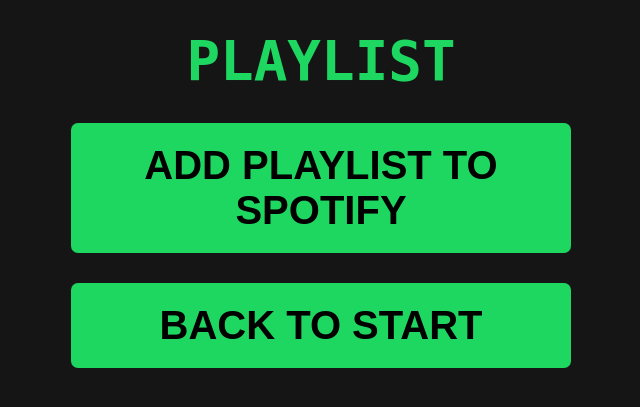
After one commit to oriodev/musicbox, a Flask app: page /playlist in a window 1280 px wide. The commit adds this page. Shown: the top 407 px of the page, without its empty margins (319-959 px from the left). Run offline with Flask 3, Linux system fonts and the light colour scheme; parts of the project's set-up code (start-up, migrations or seed data) failed here and were passed over.

Commit message:
generates a list of top songs from each selected artist rec and compiles them into a playlist that is added to the user's spotify account

```diff
--- a/app.py
+++ b/app.py
@@ -1,5 +1,6 @@
 from flask import Flask, render_template, request, redirect, session, flash
 from main import get_all_related_artists, get_artist_id, get_artist, is_artist_in_list
+from main import choose_songs_to_add_to_playlist, add_songs_to_playlist, make_playlist
 
 app = Flask(__name__)
 app.secret_key = b'_5#y2L"F4Q8z\n\xec]/'
@@ -52,7 +53,7 @@
                 flash("artists must be unique")
                 return redirect("/")
 
-        # GET 5 ARTIST RECOMMENDATIONS FROM LIST OF ARTISTS
+        # GET ARTIST RECOMMENDATIONS FROM LIST OF ARTISTS
 
         artist_recs = get_all_related_artists(inputted_artists, num_of_recs)
         session['artist_recs'] = artist_recs
@@ -69,3 +70,17 @@
         return render_template('results.html', artist_recs=artist_recs)
     if request.method == "POST":
         return redirect("/")
+
+@app.route("/playlist", methods=["GET", "POST"])
+def playlist():
+
+    if request.method == "GET":
+        return render_template("playlist.html")
+
+    if request.method == "POST":
+        artists = request.form.getlist('selected_artists')
+        songs_to_add = choose_songs_to_add_to_playlist(artists)
+
+        # add_songs_to_playlist(make_playlist(), songs_to_add)
+
+        return render_template("playlist.html")
--- a/main.py
+++ b/main.py
@@ -40,21 +40,6 @@
 sp = spotipy.client.Spotify(auth=token)
 user_id = sp.me()['id']
 
-#
-#
-# GENERATING A PLAYLIST
-#
-#
-
-def make_playlist():
-    playlist = sp.user_playlist_create(user_id, 'name', public=True, collaborative=False, description='')
-    return playlist["id"]
-
-
-def add_songs_to_playlist(playlist):
-    playlist_add_items(playlist_id, items, position=None)
-
-print(make_playlist())
 
 #
 #
@@ -87,7 +72,7 @@
     all_related_artists = []
 
     for a in related_artists[:10]:
-        all_related_artists.append({'name': a['name'], 'link': a['external_urls']['spotify'], 'image': a['images'][0]['url']})
+        all_related_artists.append({'name': a['name'], 'link': a['external_urls']['spotify'], 'image': a['images'][0]['url'], 'id': a['id']})
 
     return all_related_artists
 
@@ -128,3 +113,42 @@
                 artist_list.append(artist[0])
 
     return artist_list
+
+#
+#
+# GENERATING A PLAYLIST
+#
+#
+
+# MAKE THE PLAYLIST
+
+def make_playlist():
+    playlist = sp.user_playlist_create(user_id, 'name', public=True, collaborative=False, description='')
+    return playlist["id"]
+
+# RETURNS LIST OF TOP 10 SONGS FROM EACH SELECTED ARTIST
+
+def choose_songs_to_add_to_playlist(artists):
+    songs_to_add = []
+
+    for i in range(len(artists)):
+        tracks = sp.artist_top_tracks(artists[i])
+
+        for i in range(len(tracks['tracks'])):
+            song = {}
+            song["id"] = tracks['tracks'][i]['id']
+            song["name"] = tracks['tracks'][i]['name']
+            songs_to_add.append(song)
+
+    return songs_to_add
+
+# ADD SONGS TO PLAYLIST
+
+def add_songs_to_playlist(playlist, songs_to_add):
+
+    song_ids = []
+
+    for row in songs_to_add:
+        song_ids.append(row['id'])
+
+    sp.playlist_add_items(playlist, song_ids)
--- a/static/style.css
+++ b/static/style.css
@@ -63,6 +63,14 @@
 
 /* RECS RESULTS: ARTIST DISPLAY */
 
+.artist_display_form {
+    width: 100%;
+}
+
+.artist_display_form > button {
+    width: clamp(10px, 80%, 500px);
+}
+
 .artist_display {
     width: 80%;
     margin: 70px 0;
--- /dev/null
+++ b/templates/playlist.html
@@ -0,0 +1,17 @@
+{% extends "layout.html" %}
+
+
+{% block main %}
+
+
+<h1>PLAYLIST</h1>
+
+<form action="/playlist" method="post">
+    <button type="submit">ADD PLAYLIST TO SPOTIFY</button>
+</form>
+
+<form action="/" method="get">
+    <button type="submit">BACK TO START</button>
+</form>
+
+{% endblock %}
```
Also changed, not shown: templates/results.html (+9 -1 lines), 1 other file.
